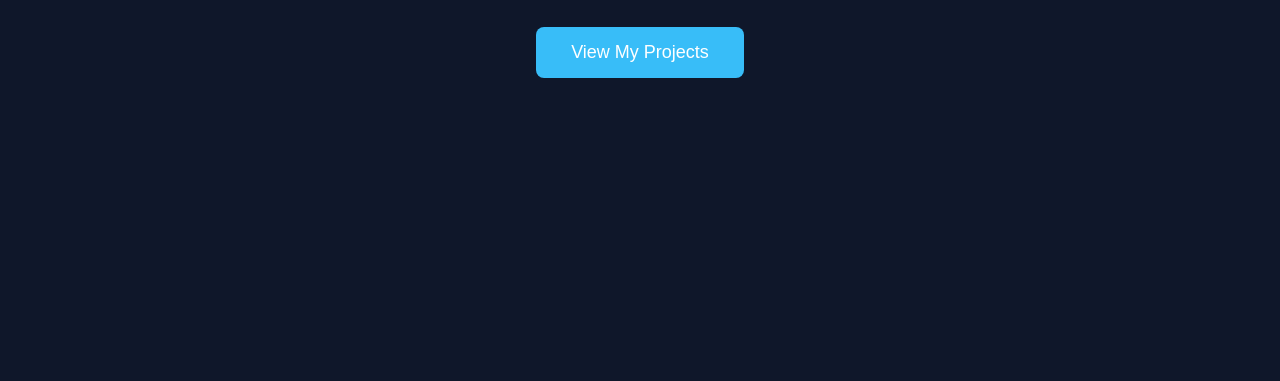
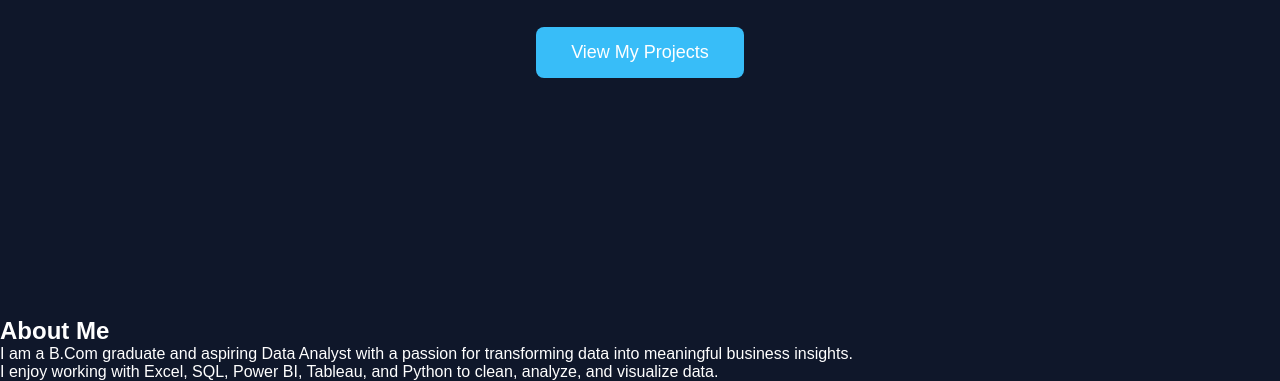
Before and after one commit to shreyaabnave30/data-analytics-portfolio, a plain HTML site: page index.html in a window 1280 px wide. Shown: the part 471-852 px from the top of the page. Before the commit the page ends 800 px from the top, so only its background shows below. Drawn offline with Linux system fonts and the light colour scheme.

Commit message:
index.html

```diff
--- a/index.html
+++ b/index.html
@@ -37,7 +37,21 @@
 
     <button>View My Projects</button>
 
+</section> </section>
+
+<section id="about">
+    <h2>About Me</h2>
+
+    <p>
+        I am a B.Com graduate and aspiring Data Analyst with a passion for transforming data into meaningful business insights.
+    </p>
+
+    <p>
+        I enjoy working with Excel, SQL, Power BI, Tableau, and Python to clean, analyze, and visualize data.
+    </p>
 </section>
+
+<script src="script.js"></script>
 
 <script src="script.js"></script>
 
```
